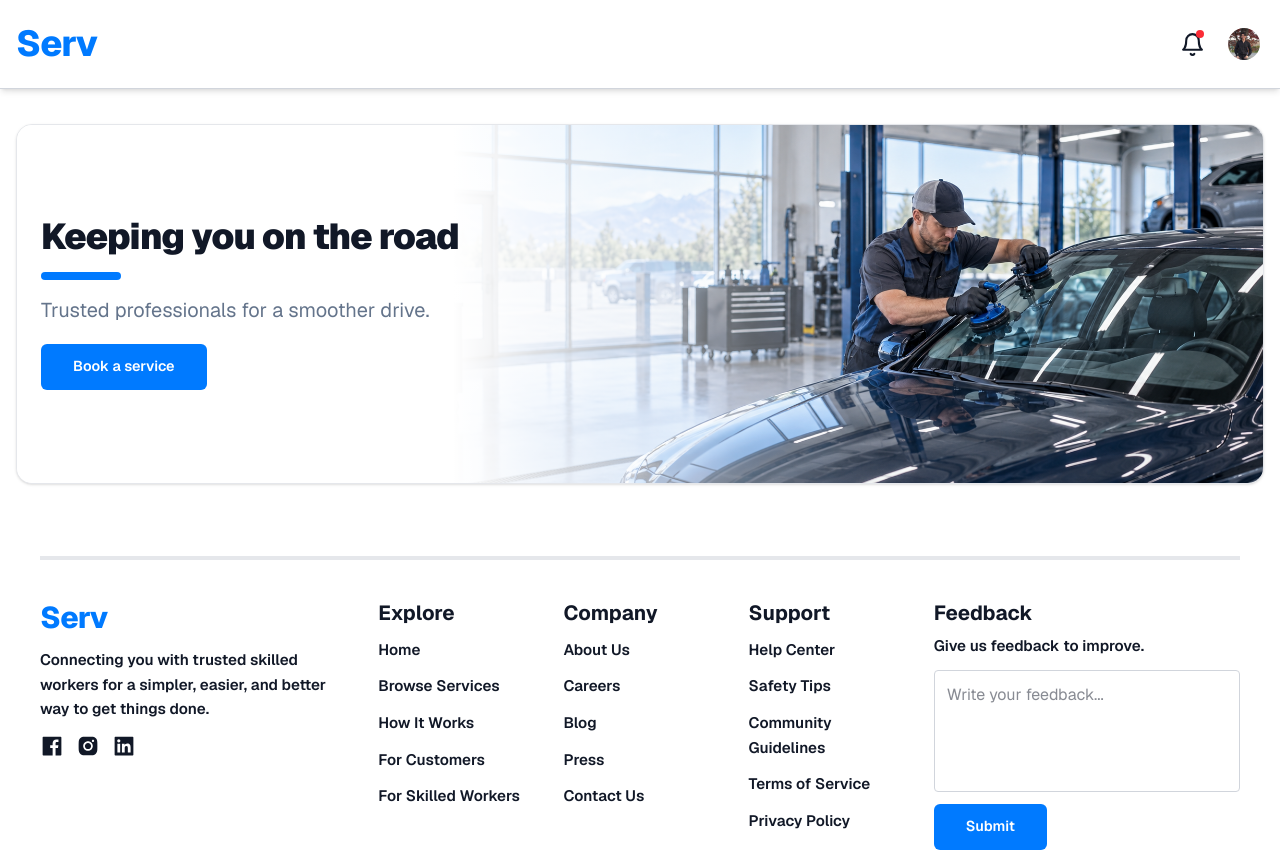
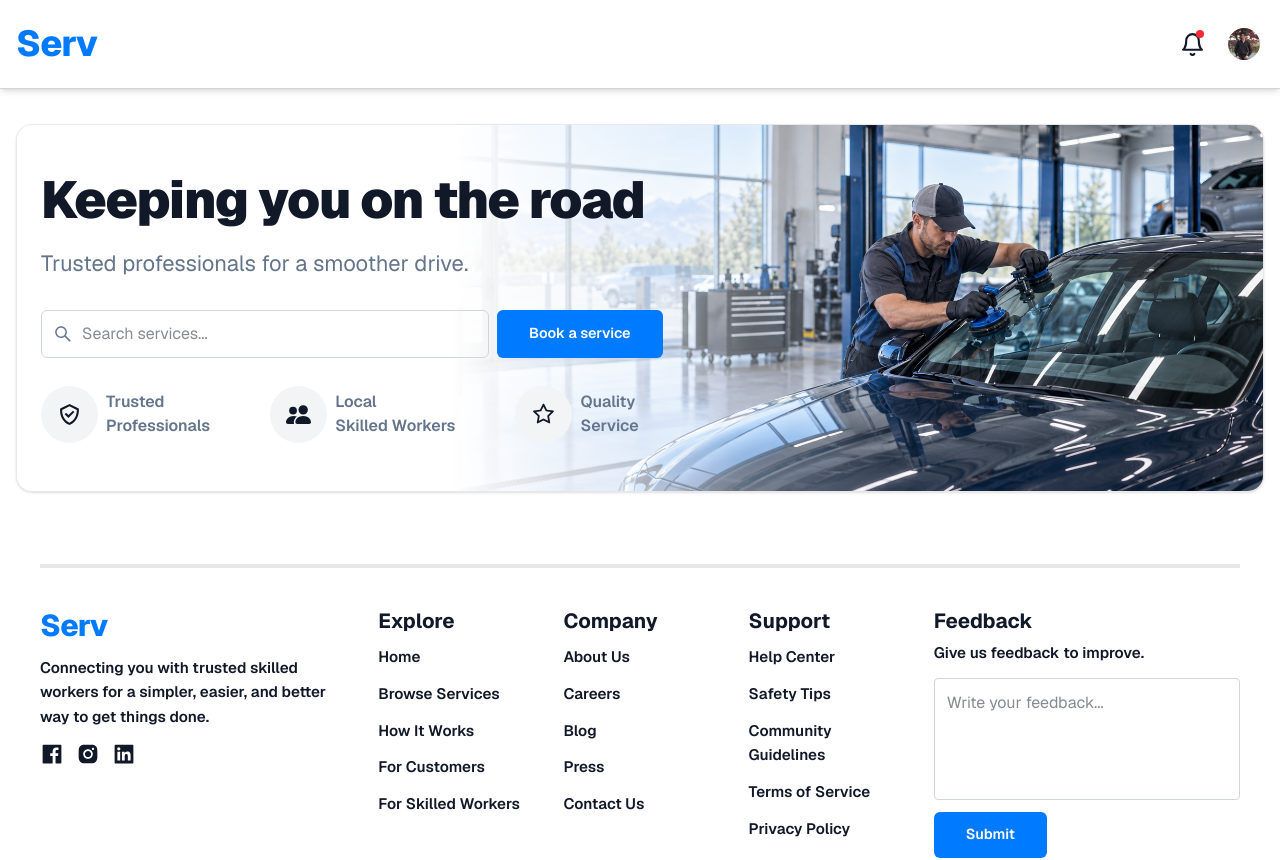
Before and after one commit to Rickson0628/Serv, a Next.js app: page /dashboard/customer in a window 1280 px wide. Shown: the top 860 px of the page. Built offline with nearby package versions, Linux system fonts and the light colour scheme.

Commit message:
feat: add service benefits and search functionality to DashboardCard component

```diff
--- a/src/app/(platform)/dashboard/customer/page.tsx
+++ b/src/app/(platform)/dashboard/customer/page.tsx
@@ -1,6 +1,35 @@
 import { AiOutlineSearch } from "react-icons/ai";
 import DashboardCard from "@/components/dashboard/DashboardCard";
 import platStyles from "../../platform.module.css"
+import { AiOutlineStar } from "react-icons/ai";
+import { BsFillPeopleFill } from "react-icons/bs";
+import { BiCheckShield } from "react-icons/bi";
+import { ReactNode } from "react";
+
+interface Benefit {
+  icon: ReactNode,
+  firstDescription: string,
+  secondDescription: string
+}
+
+const serviceBenefits: Benefit[] = [
+  {
+    icon: <BiCheckShield size={25} />,
+    firstDescription: "Trusted",
+    secondDescription: "Professionals",
+  },
+  {
+    icon: <BsFillPeopleFill size={25} />,
+    firstDescription: "Local",
+    secondDescription: "Skilled Workers",
+  },
+  {
+    icon: <AiOutlineStar size={25} />,
+    firstDescription: "Quality",
+    secondDescription: "Service",
+  },
+];
+
 
 const CustomerDashboardPage = () => {
   return (
@@ -19,8 +48,8 @@ const CustomerDashboardPage = () => {
           className="input w-full pl-10 pr-4"
         />
       </div>
-      <DashboardCard title="Keeping you on the road" description="Trusted professionals for a smoother drive." buttonName="Book a service" desktopHeroImage="/dashboard/ServHeroDesk.png"
-      mobileHeroImage="/dashboard/ServHeroMobile.png" />
+      <DashboardCard title="Keeping you on the road" description="Trusted professionals for a smoother drive." buttonName="Book a service"
+        desktopHeroImage="/dashboard/ServHeroDesk.png" mobileHeroImage="/dashboard/ServHeroMobile.png" serviceBenefits={serviceBenefits} />
     </main>
   );
 };
--- a/src/components/dashboard/DashboardCard.tsx
+++ b/src/components/dashboard/DashboardCard.tsx
@@ -1,23 +1,42 @@
 import Image from "next/image";
 import Link from "next/link";
+import type { ReactNode } from "react";
+import { AiOutlineSearch } from "react-icons/ai";
+
+interface Benefit {
+  icon: ReactNode;
+  firstDescription: string;
+  secondDescription: string;
+}
 
 interface DashboardProps {
   title: string;
   description: string;
   buttonName: string;
-  desktopHeroImage: string,
+  desktopHeroImage: string;
   mobileHeroImage: string;
+  serviceBenefits: Benefit[];
 }
 
-const DashboardCard = ({title,description,buttonName,mobileHeroImage,desktopHeroImage,}: DashboardProps) => {
+const DashboardCard = ({
+  title,
+  description,
+  buttonName,
+  mobileHeroImage,
+  desktopHeroImage,
+  serviceBenefits,
+}: DashboardProps) => {
   return (
-    <article className="relative h-64 w-full overflow-hidden rounded-2xl border border-gray-200 bg-white shadow-sm md:h-72 lg:h-90">
+    <article className="relative w-full overflow-hidden rounded-2xl border border-gray-200 bg-white shadow-sm">
+
+      {/* TODO: Replace with final responsive hero images if needed */}
+
       {/* Mobile / Smaller Image */}
       <Image
         src={mobileHeroImage}
         alt="Serv professional"
         fill
-        className="object-cover lg:hidden"
+        className="object-cover object-[65%_45%] md:object-[65%_15%] lg:hidden"
       />
 
       {/* Desktop Image */}
@@ -30,29 +49,81 @@ const DashboardCard = ({title,description,buttonName,mobileHeroImage,desktopHero
           className="object-cover object-[60%_45%]"
         />
       </div>
+
       {/* Gradient Overlay */}
-      <div className="absolute inset-y-0 left-0 z-1 w-[55%] bg-gradient-to-r from-white via-white/95 to-transparent lg:w-[70%] lg:via-white" />
+      <div className="absolute inset-y-0 left-0 z-[1] w-[55%] bg-gradient-to-r from-white via-white/95 to-transparent lg:w-[70%] lg:via-white" />
 
       {/* Content */}
-      <div className="relative z-10 flex h-full w-[45%] flex-col justify-center gap-4 p-6">
+      <div className="relative z-10 flex w-[60%] flex-col gap-3 px-6 py-8 md:py-10 lg:w-[70%] lg:gap-5 lg:py-12">
 
-
-        <h2 className="text-2xl md:text-4xl font-black leading-[1.05] tracking-tight">
+        {/* Heading */}
+        <h2 className="max-w-[10ch] text-[1.75rem] font-black leading-[1.02] tracking-tight sm:max-w-none md:max-w-none md:text-[2.5rem] lg:text-[3rem] xl:text-[3.25rem]">
           {title}
         </h2>
 
-        <div className="h-1.5 w-12 md:w-15 lg:w-20  lg:h-2 rounded-full bg-primary" />
+        {/* Accent Line */}
+        <div className="h-1.5 w-12 rounded-full bg-primary md:w-15 lg:hidden" />
 
-        <p className="text-muted md:text-xl">
+        {/* Description */}
+        <p className="text-[0.9rem] leading-relaxed text-muted md:text-[1.1rem] lg:text-[1.25rem] xl:text-[1.375rem]">
           {description}
         </p>
 
+        {/* Desktop Search + Button */}
+        <div className="mt-2 hidden gap-2 lg:flex">
+
+          {/* TODO: Connect service search to search/filter functionality */}
+          <div className="relative w-[28rem]">
+            <AiOutlineSearch
+              aria-hidden="true"
+              size={20}
+              className="pointer-events-none absolute left-3 top-1/2 -translate-y-1/2 text-muted"
+            />
+
+            <input
+              type="search"
+              aria-label="Search for a service"
+              placeholder="Search services..."
+              className="input h-12 w-full pl-10 pr-4"
+            />
+          </div>
+
+          {/* TODO: Update booking route once booking flow is finalized */}
+          <Link
+            href="/book/customer"
+            className="btn-primary h-12 w-fit whitespace-nowrap"
+          >
+            {buttonName}
+          </Link>
+        </div>
+
+        {/* Mobile / Tablet Button */}
         <Link
           href="/book/customer"
-          className="btn-primary mt-1 w-fit whitespace-nowrap"
+          className="btn-primary w-fit whitespace-nowrap lg:hidden"
         >
           {buttonName}
         </Link>
+
+        {/* Service Benefits */}
+        {/* TODO: Move benefits to shared/static data if reused across the platform */}
+        <div className="mt-2 hidden items-center gap-15 lg:flex">
+          {serviceBenefits.map((service) => (
+            <div
+              key={`${service.firstDescription}-${service.secondDescription}`}
+              className="flex items-center gap-2"
+            >
+              <div className="flex items-center justify-center rounded-full bg-gray-100 p-4">
+                {service.icon}
+              </div>
+
+              <div className="flex flex-col font-semibold text-muted">
+                <span>{service.firstDescription}</span>
+                <span>{service.secondDescription}</span>
+              </div>
+            </div>
+          ))}
+        </div>
       </div>
     </article>
   );
```
Lines whose indentation alone changed are shown as unchanged.
